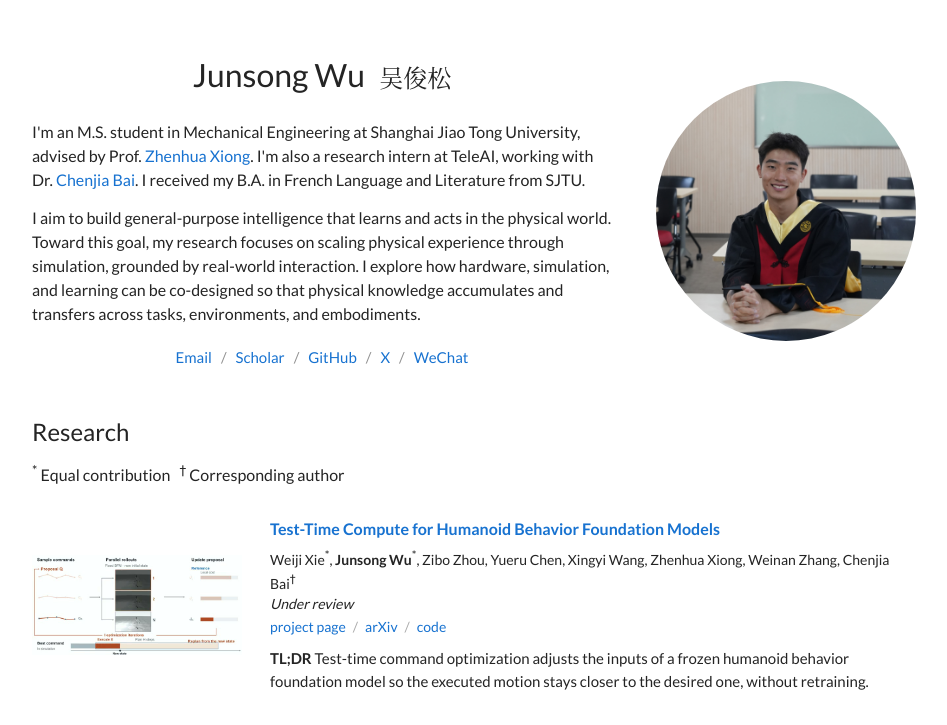
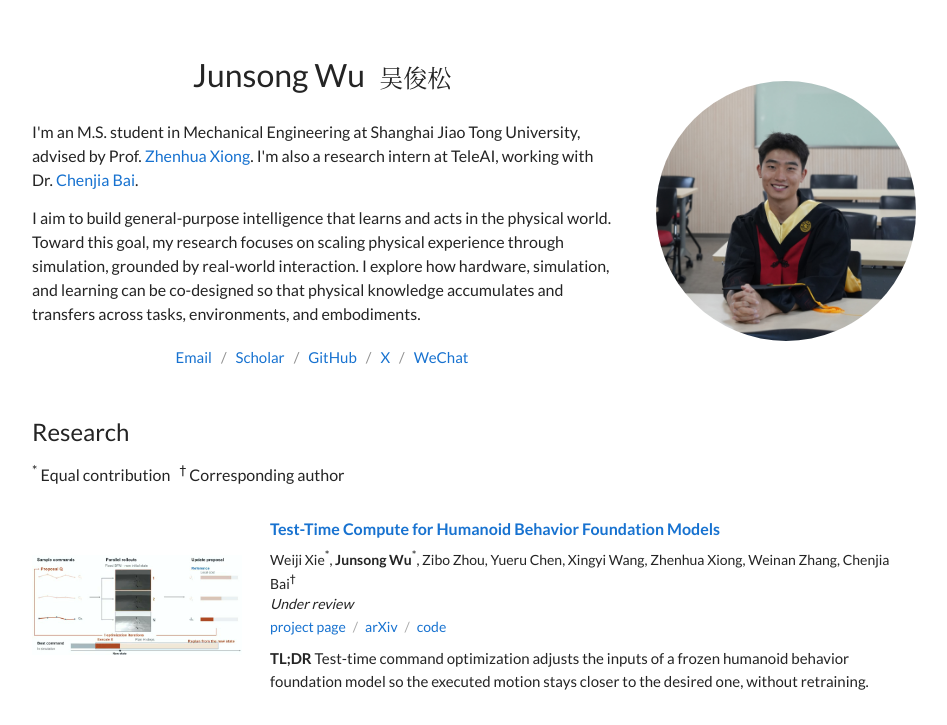
Before and after one commit to jason-wjs/jason-wjs.github.io, a plain HTML site: page index.html in a window 1280 px wide. Shown: the top 725 px of the page, without its empty margins (166-1113 px from the left). Drawn offline with Linux system fonts and the light colour scheme; grey boxes are pictures that could not be loaded.

Commit message:
Remove undergraduate degree sentence from introduction

```diff
--- a/index.html
+++ b/index.html
@@ -19,7 +19,7 @@
     <header class="intro">
       <div class="bio">
         <h1>Junsong Wu <span lang="zh-CN">吴俊松</span></h1>
-        <p>I'm an M.S. student in Mechanical Engineering at Shanghai Jiao Tong University, advised by Prof. <a href="https://ieeexplore.ieee.org/author/37278485900">Zhenhua Xiong</a>. I'm also a research intern at TeleAI, working with Dr. <a href="https://baichenjia.cn/">Chenjia Bai</a>. I received my B.A. in French Language and Literature from SJTU.</p>
+        <p>I'm an M.S. student in Mechanical Engineering at Shanghai Jiao Tong University, advised by Prof. <a href="https://ieeexplore.ieee.org/author/37278485900">Zhenhua Xiong</a>. I'm also a research intern at TeleAI, working with Dr. <a href="https://baichenjia.cn/">Chenjia Bai</a>.</p>
         <p>I aim to build general-purpose intelligence that learns and acts in the physical world. Toward this goal, my research focuses on scaling physical experience through simulation, grounded by real-world interaction. I explore how hardware, simulation, and learning can be co-designed so that physical knowledge accumulates and transfers across tasks, environments, and embodiments.</p>
         <nav class="contact" aria-label="Contact and profiles">
           <a href="mailto:jason-w@sjtu.edu.cn">Email</a><span aria-hidden="true">/</span>
```
